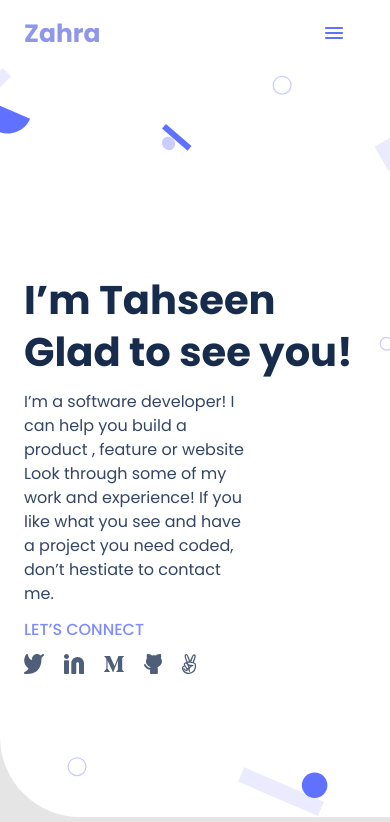
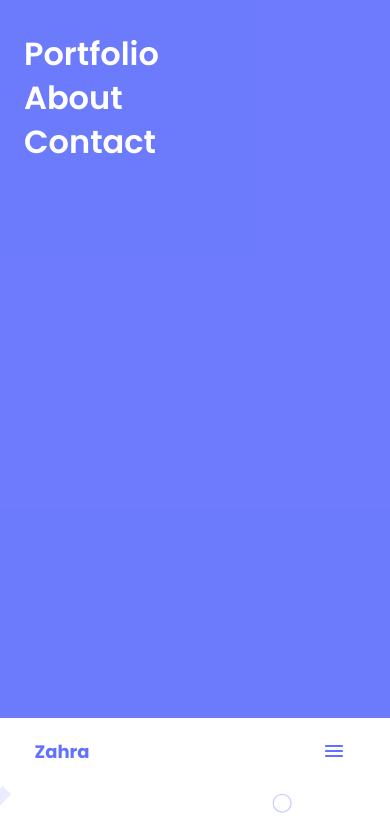
Before and after one commit to tahseenzahra/microverse-template-portfolio, a website: page index.html in a window 390 px wide. Shown: the top 822 px of the page. Drawn offline with Linux system fonts and the light colour scheme.

Commit message:
Add Mobile menu popup

```diff
--- a/index.html
+++ b/index.html
@@ -7,8 +7,18 @@
   <title>Microverse-Portfolio</title>
   <link rel="stylesheet" href="./style.css">
   <link href="https://fonts.googleapis.com/css2?family=Poppins:ital,wght@0,100;0,200;0,300;0,400;0,500;0,600;0,700;0,800;0,900;1,100;1,200;1,300;1,400;1,500;1,600;1,700;1,800;1,900&display=swap" rel="stylesheet">
+  <link rel="stylesheet" href="https://use.fontawesome.com/releases/v5.6.3/css/all.css" integrity="sha384-UHRtZLI+pbxtHCWp1t77Bi1L4ZtiqrqD80Kn4Z8NTSRyMA2Fd33n5dQ8lWUE00s/" crossorigin="anonymous">
 </head>
 <body>
+
+  <!-- Mobile menu -->
+  <section class="menu-popup">
+    <div class="menu-popup-links white-txtcolor">
+      <a href="#" class="poppins-font">Portfolio</a>
+      <a href="#" class="poppins-font">About</a>
+      <a href="#" class="poppins-font">Contact</a>
+    </div>
+  </section>
   <!-- header -->
 
  <header class="header container-bg-color">
--- a/style.css
+++ b/style.css
@@ -9,6 +9,27 @@ body {
   width: 100vw;
   font-family: 'Poppins', sans-serif;
   font-style: normal;
+  scroll-behavior: smooth;
+}
+
+.menu-popup {
+  background: rgb(96, 112, 255, 0.9);
+  /* mix-blend-mode: multiply; */
+  /* opacity: 0.5; */
+}
+
+.menu-popup-links {
+  display: flex;
+  flex-direction: column;
+  padding: 32px 96px 554px 24px;
+  font-weight: 600;
+  font-size: 32px;
+  line-height: 44px;
+}
+
+.menu-popup div a {
+  text-decoration: none;
+  color: #fff;
 }
 
 .container-bg-color,
```
